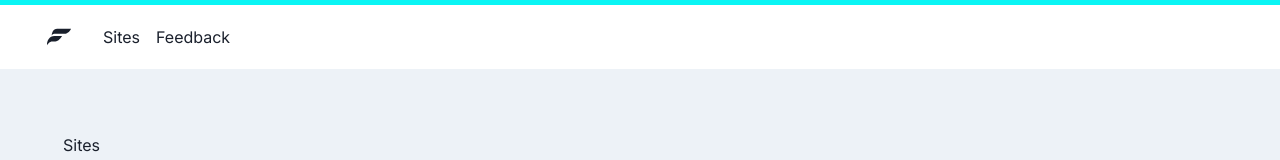
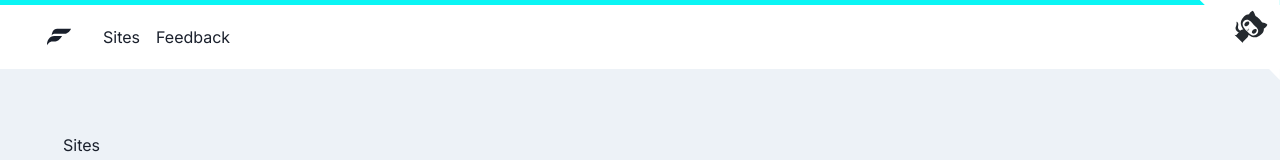
Before and after one commit to shubhamsns/Feedback-Ape, a Next.js app: page /sites in a window 1280 px wide. Shown: the top 160 px of the page. Built offline with nearby package versions, Linux system fonts and the light colour scheme; no server answers.

Commit message:
feat: github-corner (#24)

```diff
--- a/components/dashboard-shell.js
+++ b/components/dashboard-shell.js
@@ -3,6 +3,8 @@
 
 import {useAuth} from '@/lib/auth'
 import {FastFeedbackLogo} from '@/assets/icons'
+
+import {GithubCorner} from './github-corner'
 
 function DashboardShell({children}) {
   const {user} = useAuth()
@@ -44,6 +46,8 @@
             </Flex>
           )}
         </Flex>
+
+        <GithubCorner />
       </Flex>
 
       {/* Main */}
--- /dev/null
+++ b/components/github-corner.js
@@ -0,0 +1,86 @@
+import {Box} from '@chakra-ui/layout'
+import {useMediaQuery} from '@chakra-ui/media-query'
+
+function GithubCorner() {
+  const [isLargerThan1280] = useMediaQuery('(min-width: 1280px)')
+
+  if (!isLargerThan1280) return null
+
+  return (
+    <Box
+      as="a"
+      target="_blank"
+      rel="noreferrer"
+      href="https://github.com/shubham-sns/feedback-ape"
+      className="github-corner"
+      aria-label="View source on GitHub"
+      title="View source on GitHub"
+    >
+      <svg
+        xmlns="http://www.w3.org/2000/svg"
+        style={{
+          fill: '#fff',
+          color: '#24292e',
+          position: 'absolute',
+          top: 0,
+          right: 0,
+        }}
+        viewBox="0 0 250 250"
+        fill="#151513"
+        height="80"
+        width="80"
+      >
+        <path
+          fill="#fff"
+          className="octo-background"
+          d="M 249.57771,250.29409 C 163.6834,162.06673 87.406263,88.122635 -0.4222853,0.29408743 H 249.57771 Z"
+        />
+        <path
+          fill="currentColor"
+          d="m 194.57892,71.296301 c -2,-4 -5.00268,-7.999511 -9.00269,-11.999515 -3.99999,-3.999997 -7.9995,-7.002681 -11.9995,-9.002681 -4.00001,-14.000002 -8.99659,-16.998292 -8.99659,-16.998292 -8,3.999999 -11.00464,8.998533 -11.00462,10.998545 -6.00001,0 -10.99732,2.000735 -15.99732,7.000731 -16,16.000004 -10.00195,29.997316 -2.00195,40.997318 -3,0 -6.99854,0.998782 -10.99855,4.998771 L 113.57917,109.2968 c -2,1 -5.99975,-1.00097 -5.99975,-1.00097 l 26.99584,26.99584 c 0,0 -1.99999,-3.99877 0,-4.99877 l 14.00147,-14.00147 c 2.00001,-3 3.00294,-5.9956 3.00293,-7.9956 11,8 23.99732,14.99804 40.99732,-2.00195 5,-5.00001 7.00073,-9.997326 7.00073,-15.997325 -0.90398,-9.744341 -2.80609,-14.23012 -4.99878,-19.000243 z"
+        />
+        <path
+          fill="currentColor"
+          d="m 121.28633,101.84712 c -14.99999,-9.000009 -8.99999,-19.00001 -8.99999,-19.00001 2.99999,-6.999997 1.99999,-10.999997 1.99999,-10.999997 -1,-7.000002 3,-1.999998 3,-1.999998 4.00001,4.999996 2,11 2,11 -2.99999,9.999998 5.00001,14.999998 9,15.999996"
+          style={{
+            transformOrigin: '130px 106px',
+          }}
+        />
+        <path
+          fill="currentColor"
+          d="m 210.61601,77.354548 c 0,0 -2.99732,-5.000738 -15.99732,-7.000737 -0.0144,-0.02843 0.007,0.01428 0,0 -0.007,-0.01428 -3.99055,0.468874 -3.99055,0.468874 l 5.4469,19.797551 3.57294,-1.284473 c 2.01561,-1.004006 6.98378,-3.016688 10.96801,-11.981199 z"
+          style={{
+            transformOrigin: '180px 90px',
+          }}
+        />
+        <path
+          fill="#fff"
+          className="octo-face"
+          d="m 157.89355,66.610672 c -3.6953,-3.732717 -7.91112,-5.499913 -12.18983,-5.109056 -4.40252,0.402191 -7.13979,2.856546 -7.87463,3.598819 -7.07601,7.147691 -5.83073,16.6566 3.50711,26.774603 1.74973,1.898424 3.65469,3.889989 5.66306,5.91869 1.98876,2.008926 3.9938,3.970152 5.96079,5.829492 11.66194,11.03287 19.88339,7.51635 24.72642,2.62392 4.69996,-4.74761 6.92511,-12.647837 -0.93566,-20.588227 -0.19312,-0.195097 -0.5156,-0.479793 -1.31843,-1.179779 -1.71474,-1.495896 -4.90485,-4.280358 -7.8452,-7.250494 -3.2474,-3.28029 -6.32518,-6.797215 -8.16252,-8.899526 -0.85763,-0.980686 -1.27935,-1.464133 -1.5311,-1.718439 z"
+        />
+        <path
+          fill="currentColor"
+          d="m 152.14888,95.779316 c -0.16786,-0.167854 -0.4399,-0.167678 -0.60757,-6e-6 -0.66926,0.669255 -2.20394,0.630882 -3.25661,-0.42178 -0.15188,-0.151888 -0.28137,-0.314719 -0.39094,-0.484545 -0.27436,-0.424649 -0.42501,-0.891266 -0.49172,-1.329545 -0.0135,-0.08772 -0.0233,-0.174308 -0.0303,-0.259131 -0.021,-0.254464 -0.0144,-0.493507 0.0111,-0.702245 0.0423,-0.347542 0.13665,-0.610438 0.24371,-0.717497 0.16767,-0.167672 0.16785,-0.439717 0,-0.607563 -0.16785,-0.167854 -0.43989,-0.167672 -0.60756,-10e-7 -0.0866,0.08662 -0.16552,0.201023 -0.23441,0.337652 -0.10292,0.205165 -0.18327,0.460877 -0.23241,0.749235 -0.0491,0.288359 -0.0669,0.609536 -0.0456,0.945785 0.0215,0.336058 0.0827,0.68736 0.19117,1.036157 0.13593,0.435767 0.34628,0.867413 0.6472,1.260503 0.10041,0.130907 0.21071,0.257691 0.33174,0.37874 0.63088,0.63088 1.38245,0.973575 2.10837,1.079738 0.10362,0.01503 0.20695,0.02546 0.30898,0.03102 0.20444,0.01112 0.40511,0.0038 0.59878,-0.02134 0.48383,-0.06276 0.92265,-0.235099 1.26338,-0.498709 0.0681,-0.05273 0.13235,-0.109022 0.19225,-0.168918 0.16821,-0.167853 0.16803,-0.439896 3.6e-4,-0.607565 z"
+        />
+        <path
+          fill="currentColor"
+          d="m 150.73021,91.109058 c -0.0362,0.186498 -0.0362,0.378735 -1e-5,0.565239 0.0136,0.06995 0.0323,0.139166 0.0559,0.206948 0.0473,0.135574 0.11495,0.265587 0.20318,0.385376 0.0441,0.05986 0.0933,0.117281 0.14741,0.171438 0.21663,0.21663 0.48382,0.352203 0.76376,0.406177 0.11656,0.0226 0.23528,0.0312 0.35364,0.02547 0.16462,-0.0079 0.32512,-0.05326 0.48042,-0.116025 0.17878,-0.07228 0.34969,-0.17072 0.49477,-0.315797 0.57779,-0.577797 0.57797,-1.514792 1.7e-4,-2.092591 -0.28889,-0.288894 -0.66745,-0.433252 -1.04638,-0.433072 -0.0165,-2.1e-5 -0.0328,0.0041 -0.0495,0.0047 -0.11132,0.0038 -0.22129,0.02224 -0.3296,0.05093 -0.15191,0.04033 -0.29984,0.09899 -0.43505,0.188298 -0.0821,0.05414 -0.15976,0.117478 -0.23203,0.189747 -0.0723,0.07227 -0.13539,0.150099 -0.18975,0.232033 -0.10864,0.163937 -0.18076,0.34467 -0.21699,0.53117 z"
+        />
+        <path
+          fill="currentColor"
+          d="m 153.95489,72.39001 c 0.0493,-0.477547 0.0511,-0.942374 0.004,-1.387104 -0.047,-0.444739 -0.14239,-0.869748 -0.28818,-1.266958 -0.1458,-0.397217 -0.34162,-0.767704 -0.5891,-1.103409 -0.12374,-0.167853 -0.26038,-0.327093 -0.41012,-0.476837 -2.39512,-2.395112 -7.23017,-1.443235 -10.79953,2.126122 -3.56935,3.569358 -4.11631,7.999491 -1.72119,10.394606 0.14974,0.149737 0.30737,0.288005 0.47235,0.414605 0.32979,0.253392 0.68845,0.460702 1.07059,0.621912 0.38197,0.161042 0.78725,0.276167 1.21047,0.34467 0.42286,0.0685 0.86365,0.09074 1.31645,0.06653 0.45263,-0.02439 0.91728,-0.09522 1.38836,-0.212683 1.64857,-0.411202 3.37497,-1.394461 4.93656,-2.956058 1.56159,-1.561594 2.62232,-3.365455 3.12085,-5.101364 0.14275,-0.496019 0.23905,-0.986486 0.28836,-1.464038 z"
+        />
+        <path
+          fill="currentColor"
+          className="octo-eye"
+          d="m 176.11077,91.594139 c -2.39512,-2.395112 -7.23018,-1.44324 -10.79954,2.126118 -3.56935,3.569358 -4.11648,7.999323 -1.72119,10.394613 2.39529,2.3953 6.82524,1.84816 10.3946,-1.72119 3.56937,-3.569367 4.52142,-8.404245 2.12613,-10.799541 z"
+          style={{
+            transformOrigin: '170px 100px',
+          }}
+        />
+      </svg>
+    </Box>
+  )
+}
+
+export {GithubCorner}
```
